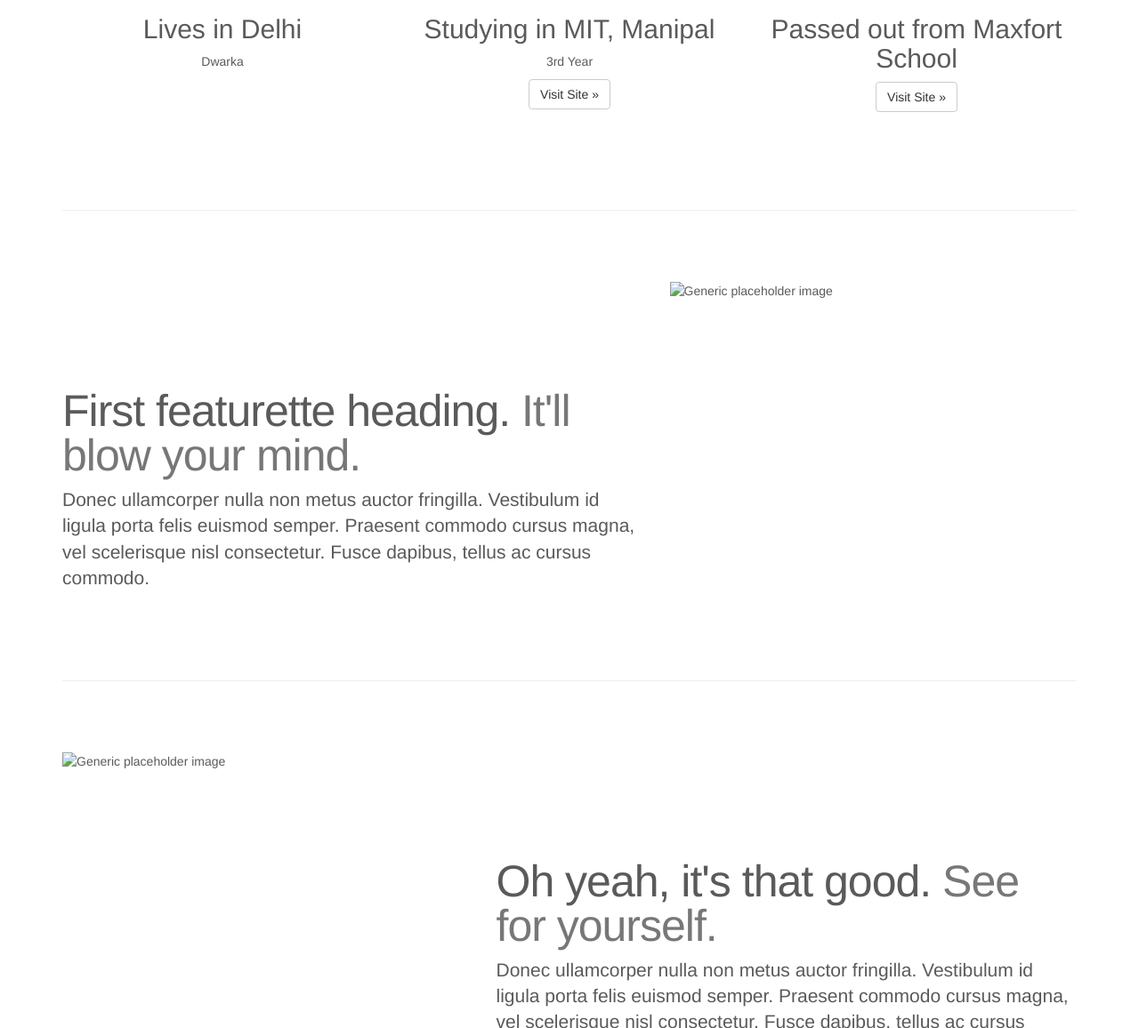
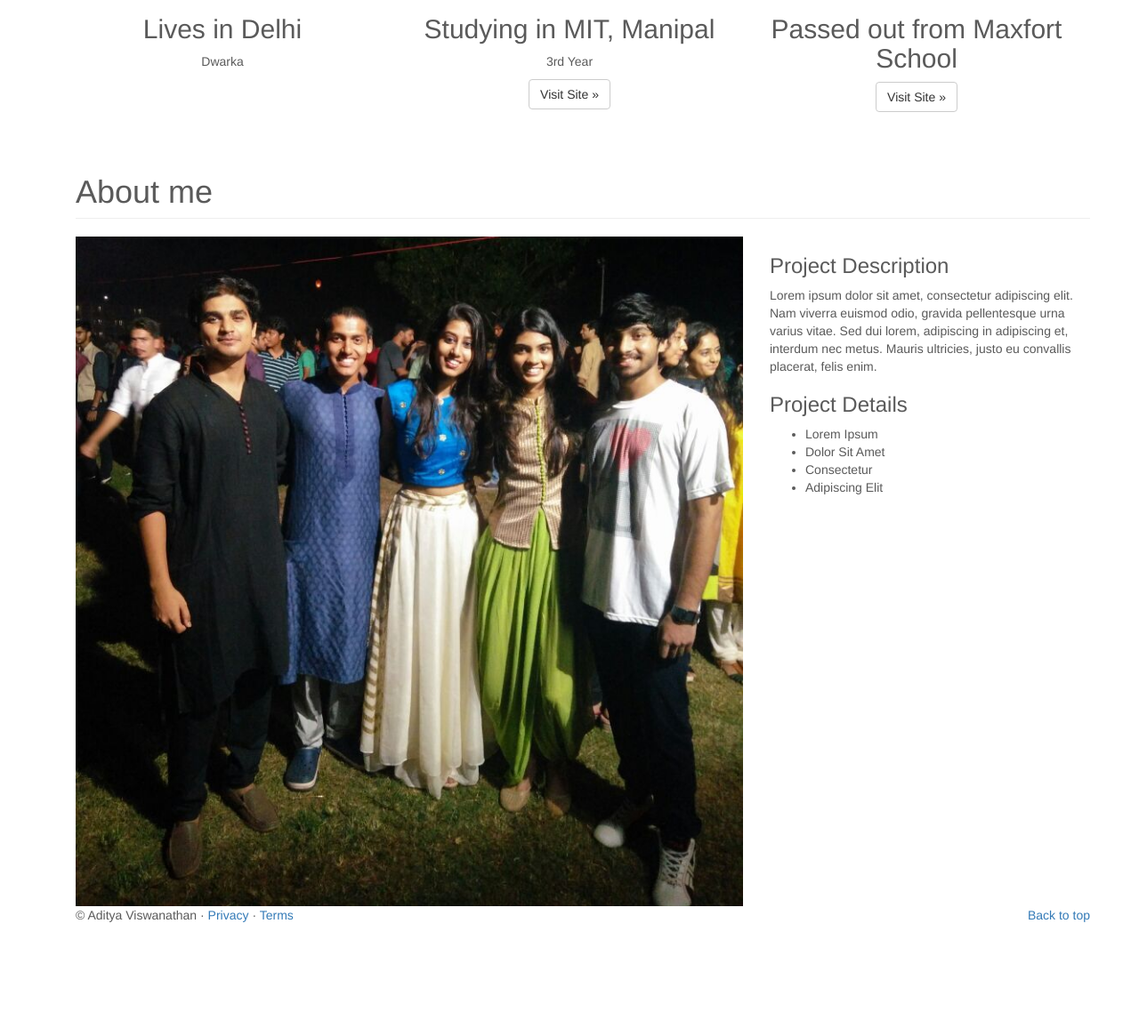
Before and after one commit to adityavis06/adityavis06.github.io, a Jekyll site: the page about/index.html, which Jekyll copies as it is, in a window 1280 px wide and 1400 px high, cut to the strip 244-1400 px from the top of the window. Shown: the whole strip at 89% size. Built offline with Jekyll 4.4.1, drawn with Linux system fonts in a browser that asks for light colours; nearby versions of some CDN libraries; library files that are not in the unit come from our copies; some of the changed text lies outside the part shown.

Commit message:
Update index.html

```diff
--- a/about/index.html
+++ b/about/index.html
@@ -106,47 +106,40 @@
       </div><!-- /.row -->
 
 
-      <!-- START THE FEATURETTES -->
+     <!-- Page Content -->
+    <div class="container">
 
-      <hr class="featurette-divider">
-
-      <div class="row featurette">
-        <div class="col-md-7">
-          <h2 class="featurette-heading">First featurette heading. <span class="text-muted">It'll blow your mind.</span></h2>
-          <p class="lead">Donec ullamcorper nulla non metus auctor fringilla. Vestibulum id ligula porta felis euismod semper. Praesent commodo cursus magna, vel scelerisque nisl consectetur. Fusce dapibus, tellus ac cursus commodo.</p>
-        </div>
-        <div class="col-md-5">
-          <img class="featurette-image img-responsive center-block" data-src="holder.js/500x500/auto" alt="Generic placeholder image">
+        <!-- Portfolio Item Heading -->
+        <div class="row">
+            <div class="col-lg-12">
+                <h1 class="page-header">About me
+                    <small></small>
+                </h1>
             </div>
         </div>
+        <!-- /.row -->
 
-      <hr class="featurette-divider">
+        <!-- Portfolio Item Row -->
+        <div class="row">
 
-      <div class="row featurette">
-        <div class="col-md-7 col-md-push-5">
-          <h2 class="featurette-heading">Oh yeah, it's that good. <span class="text-muted">See for yourself.</span></h2>
-          <p class="lead">Donec ullamcorper nulla non metus auctor fringilla. Vestibulum id ligula porta felis euismod semper. Praesent commodo cursus magna, vel scelerisque nisl consectetur. Fusce dapibus, tellus ac cursus commodo.</p>
-        </div>
-        <div class="col-md-5 col-md-pull-7">
-          <img class="featurette-image img-responsive center-block" data-src="holder.js/500x500/auto" alt="Generic placeholder image">
-        </div>
+            <div class="col-md-8">
+                <img class="img-responsive" src="/img/me3.jpg" alt="ME">
             </div>
 
-      <hr class="featurette-divider">
-
-      <div class="row featurette">
-        <div class="col-md-7">
-          <h2 class="featurette-heading">And lastly, this one. <span class="text-muted">Checkmate.</span></h2>
-          <p class="lead">Donec ullamcorper nulla non metus auctor fringilla. Vestibulum id ligula porta felis euismod semper. Praesent commodo cursus magna, vel scelerisque nisl consectetur. Fusce dapibus, tellus ac cursus commodo.</p>
-        </div>
-        <div class="col-md-5">
-          <img class="featurette-image img-responsive center-block" data-src="holder.js/500x500/auto" alt="Generic placeholder image">
-        </div>
+            <div class="col-md-4">
+                <h3>Project Description</h3>
+                <p>Lorem ipsum dolor sit amet, consectetur adipiscing elit. Nam viverra euismod odio, gravida pellentesque urna varius vitae. Sed dui lorem, adipiscing in adipiscing et, interdum nec metus. Mauris ultricies, justo eu convallis placerat, felis enim.</p>
+                <h3>Project Details</h3>
+                <ul>
+                    <li>Lorem Ipsum</li>
+                    <li>Dolor Sit Amet</li>
+                    <li>Consectetur</li>
+                    <li>Adipiscing Elit</li>
+                </ul>
             </div>
 
-      <hr class="featurette-divider">
-
-      <!-- /END THE FEATURETTES -->
+        </div>
+        <!-- /.row -->
 
 
       <!-- FOOTER -->
```
Lines whose indentation alone changed are shown as unchanged.
